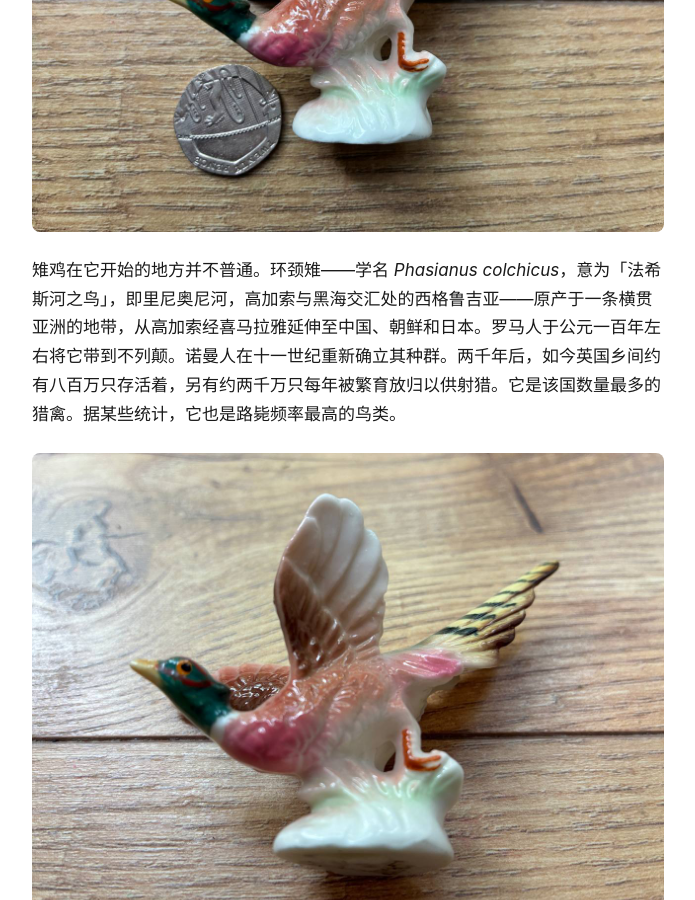
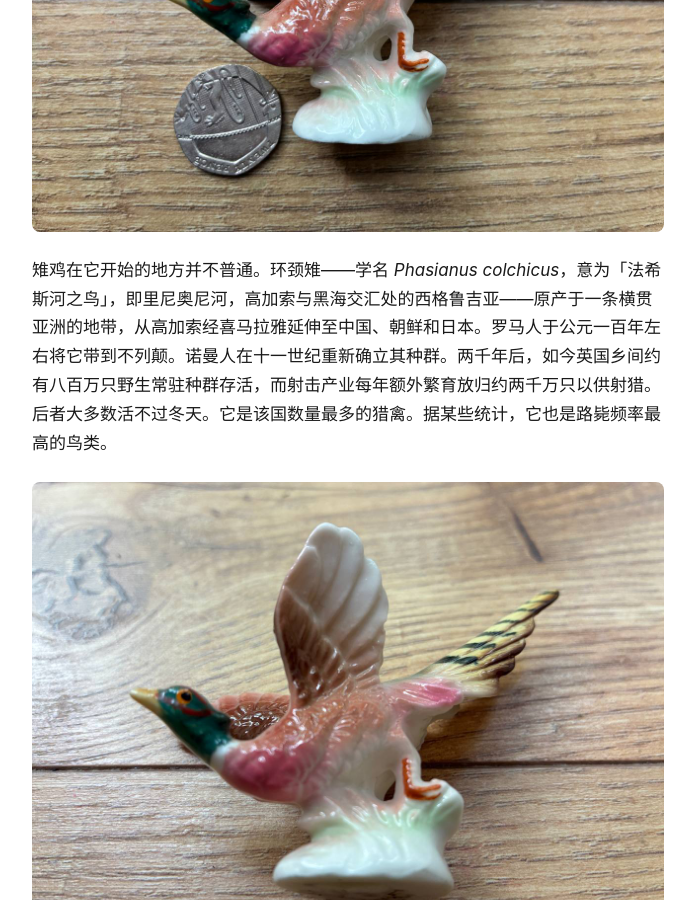
Before and after one commit to vfxowlsyvh/vfxowlsyvh.github.io, a Jekyll site: the page built from _posts/2026-05-21-bone-china-pheasant-zh.md, in a window 1280 px wide and 900 px high, scrolled down 588 px. Shown: the whole window, without its empty margins (292-987 px from the left). Built offline with Jekyll 4.4.1, drawn with Linux system fonts in a browser that asks for light colours; some of the changed text lies outside the part shown.

Commit message:
Fix pheasant population numbers: distinguish resident wild from captive-bred release

```diff
--- a/_posts/2026-05-21-bone-china-pheasant-zh.md
+++ b/_posts/2026-05-21-bone-china-pheasant-zh.md
@@ -8,7 +8,7 @@ lang: zh
 
 ![骨瓷雉鸡摆件，白色背景](/assets/images/bone-china-pheasant-1.jpg)
 
-雉鸡在它开始的地方并不普通。环颈雉——学名 *Phasianus colchicus*，意为「法希斯河之鸟」，即里尼奥尼河，高加索与黑海交汇处的西格鲁吉亚——原产于一条横贯亚洲的地带，从高加索经喜马拉雅延伸至中国、朝鲜和日本。罗马人于公元一百年左右将它带到不列颠。诺曼人在十一世纪重新确立其种群。两千年后，如今英国乡间约有八百万只存活着，另有约两千万只每年被繁育放归以供射猎。它是该国数量最多的猎禽。据某些统计，它也是路毙频率最高的鸟类。
+雉鸡在它开始的地方并不普通。环颈雉——学名 *Phasianus colchicus*，意为「法希斯河之鸟」，即里尼奥尼河，高加索与黑海交汇处的西格鲁吉亚——原产于一条横贯亚洲的地带，从高加索经喜马拉雅延伸至中国、朝鲜和日本。罗马人于公元一百年左右将它带到不列颠。诺曼人在十一世纪重新确立其种群。两千年后，如今英国乡间约有八百万只野生常驻种群存活，而射击产业每年额外繁育放归约两千万只以供射猎。后者大多数活不过冬天。它是该国数量最多的猎禽。据某些统计，它也是路毙频率最高的鸟类。
 
 ![斜角视图，展示雉鸡的姿态与尾羽](/assets/images/bone-china-pheasant-2.jpg)
 
@@ -24,4 +24,4 @@ lang: zh
 
 这个摆件不作评判。它不是抗议物件。它是一种 记录装置——一种固定大脑以其所有神经化学紧迫性 也无法完全归档的时刻的方式。我在 A1 上看到的那只眼睛不可复现。摆件上的眼睛，以珐琅绘制、固定于釉下，永远可得。它望向同一个方向。它承载着同一种 注意力的角度。区别在于一只眼睛曾活着且害怕，另一只是陶瓷且漠然。摆件不记得撞击。我记得。它只是坐在架子上，接收光线，而我背负着被拉长的一秒。
 
-*环颈雉。原产于亚洲。罗马人引入不列颠。现有种群：约八百万。年度放归供猎杀：约两千万。路毙数量：未量化但显著。骨瓷摆件，二十世纪中叶英国制造。骨灰、高岭石、长石、珐琅。留存。鸟不能。*
+*环颈雉。原产于亚洲。罗马人引入不列颠。野生常驻种群：约八百万。年度人工繁育放归供猎杀：约两千万。路毙数量：未量化但显著。骨瓷摆件，二十世纪中叶英国制造。骨灰、高岭石、长石、珐琅。留存。鸟不能。*
```
Also changed, not shown: _posts/2026-05-21-bone-china-pheasant-en.md (+2 -2 lines).
